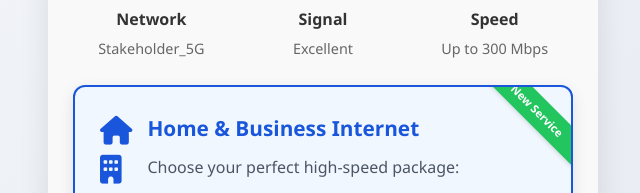
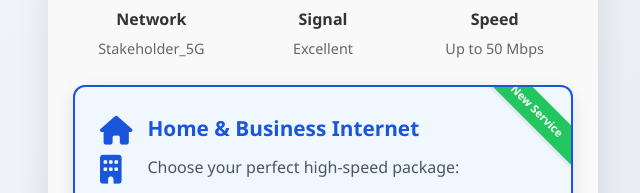
Before and after one commit to JaphethNalami/STAKEHOLDER-TECHNOLOGIES, a plain HTML site: page index.html in a window 1280 px wide. Shown: the part 267-460 px from the top of the page, 317-957 px from the left. Drawn offline with Linux system fonts and the light colour scheme.

Commit message:
Content change

```diff
--- a/index.html
+++ b/index.html
@@ -44,7 +44,7 @@
                                 <i class="fas fa-tachometer-alt"></i>
                             </div>
                             <h3>Speed</h3>
-                            <p>Up to 300 Mbps</p>
+                            <p>Up to 50 Mbps</p>
                         </div>
                     </div>
 
```
